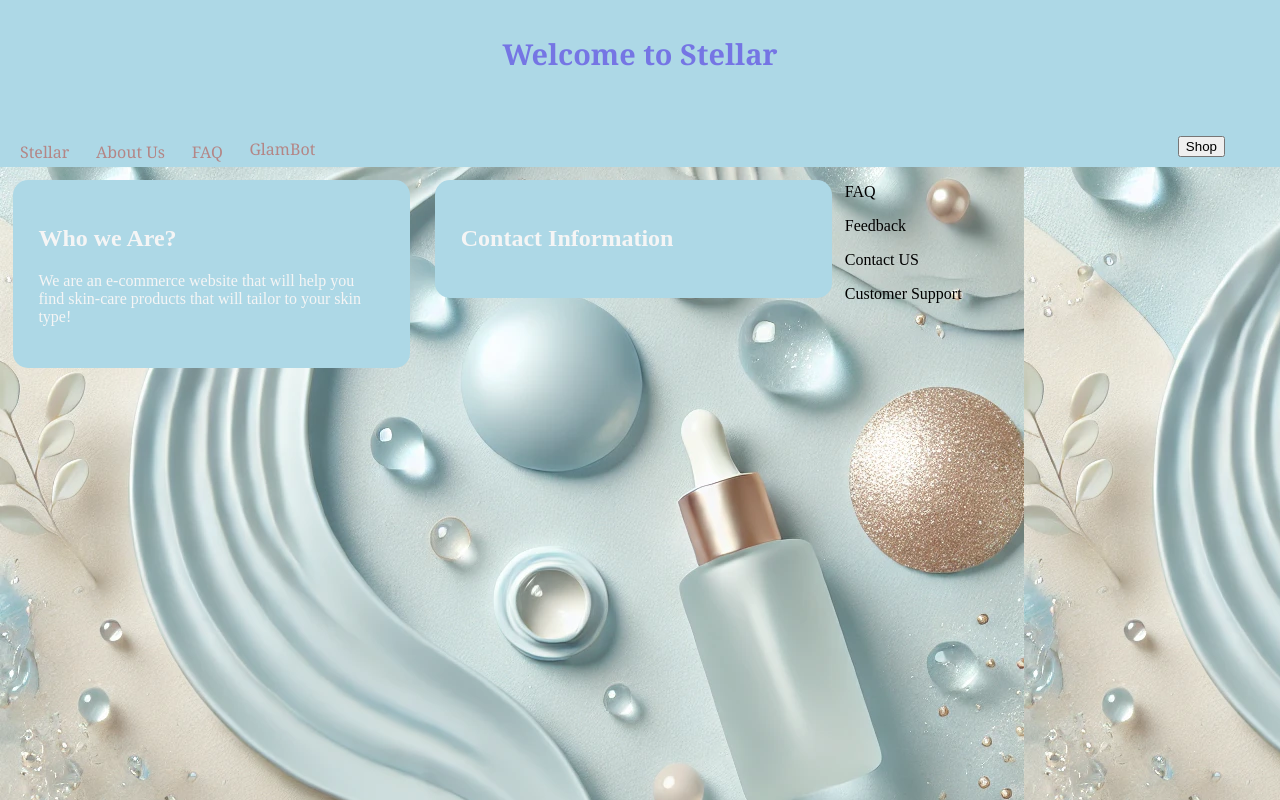
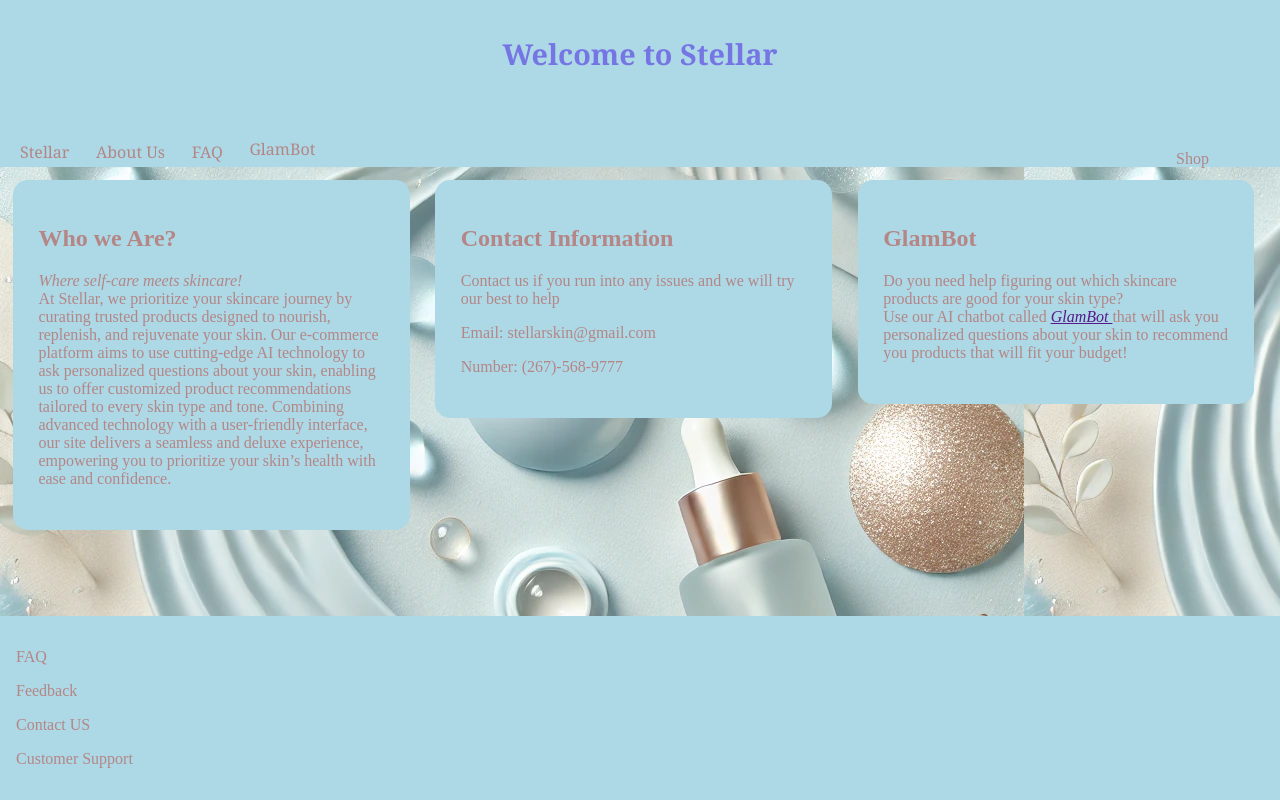
Before and after one commit to faithsarnor/Stellar-, a PHP site: page /about.html in a window 1280 px wide. Run offline with PHP 8.4, Linux system fonts and the light colour scheme.

Commit message:
added to about

```diff
--- a/about.html
+++ b/about.html
@@ -22,13 +22,28 @@
     <div class="parallel_display">
         <div class="about">
            <h2> Who we Are? </h2>
-           <p> We are an e-commerce website that will help you find skin-care products that will tailor to your skin type!</p>
+           <p> <i> Where self-care meets skincare! </i> <br>At Stellar, we prioritize your skincare journey by curating trusted products designed to nourish, replenish, and rejuvenate your skin. Our e-commerce platform aims to use cutting-edge AI technology to ask personalized questions about your skin, enabling us to offer customized product recommendations tailored to every skin type and tone. Combining advanced technology with a user-friendly interface, our site delivers a seamless and deluxe experience, empowering you to prioritize your skin’s health with ease and confidence.</p>
         </div>
 
 
         <div class="about">
             <h2> Contact Information </h2>
-            <p> </p>
+            <p> Contact us if you run into any issues and we will try our best to help</p>
+            <p> Email: stellarskin@gmail.com </p>
+            <p> Number: (267)-568-9777</p>
+        </div>
+
+
+        <div class="about">
+          <h2> GlamBot </h2>
+          <p> Do you need help figuring out which skincare products are good for your skin type?
+            <br> Use our AI chatbot called <i> <a href= ""> GlamBot </a></i>  that will ask you personalized questions about your skin to recommend you products that will fit your budget!
+          </p>
+
+
+
+
+
         </div>
 
     </div>
@@ -43,7 +58,7 @@
         <a href="#">Discount </a>
       </div>
     </div>
-    <footer id="footer">
+    <footer class="footer">
       <p> FAQ</p>
       <p>Feedback</p>
       <p>Contact US</p>
--- a/main.css
+++ b/main.css
@@ -53,7 +53,7 @@ body, html {
   margin-right: 40px;
 }
 
-<<<<<<< HEAD
+
 .dropdown .drop {
   font-size: 16px;
   border: none;
@@ -102,7 +102,7 @@ body, html {
     text-align: left;
 }
 
-=======
+
 #footer{
 
     padding:5px;
@@ -123,6 +123,6 @@ body, html {
     margin: 1%;
     float: left;
     height: auto;
-    color: whitesmoke;
+    color: rgb(180, 134, 134);
 
 }
```
